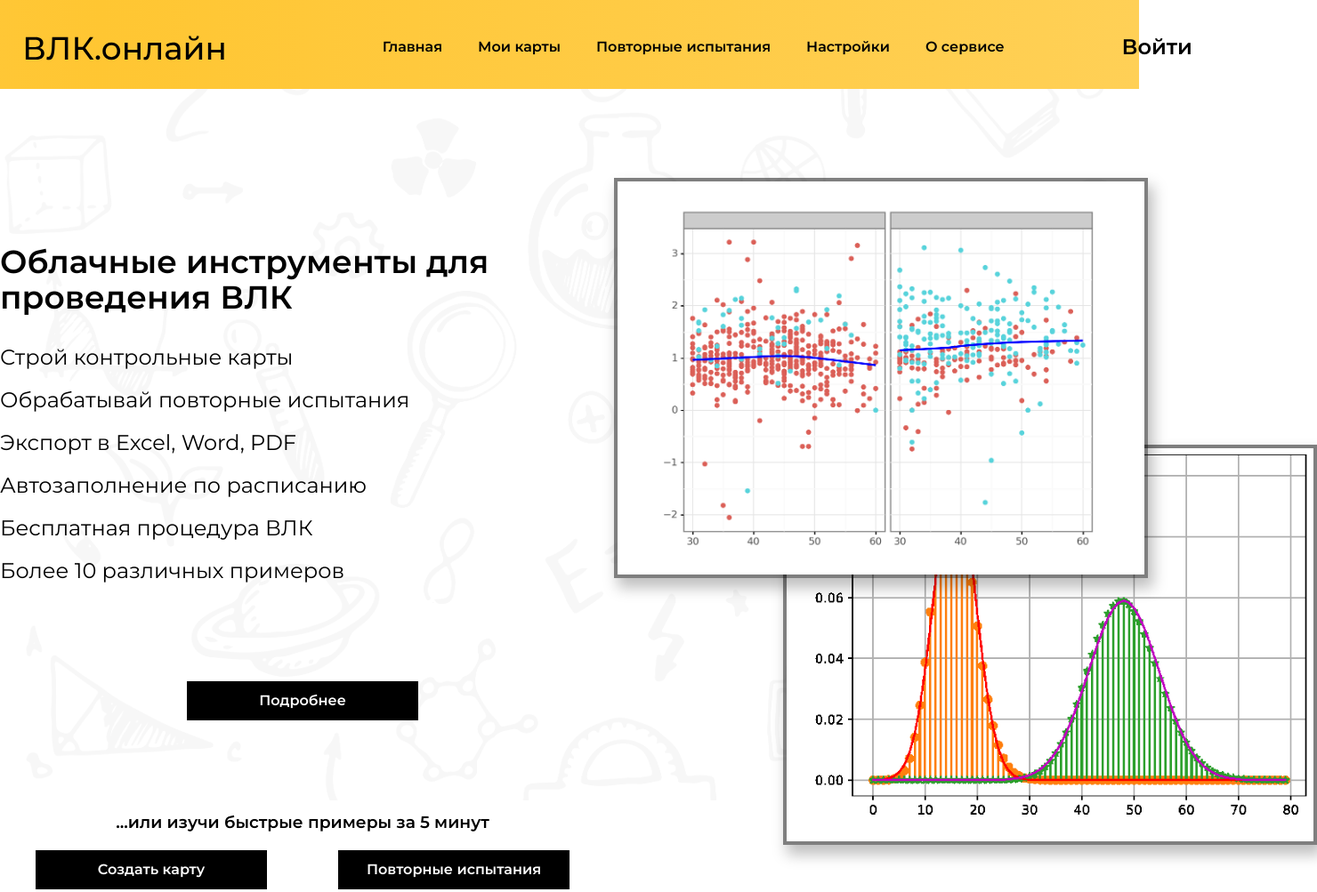
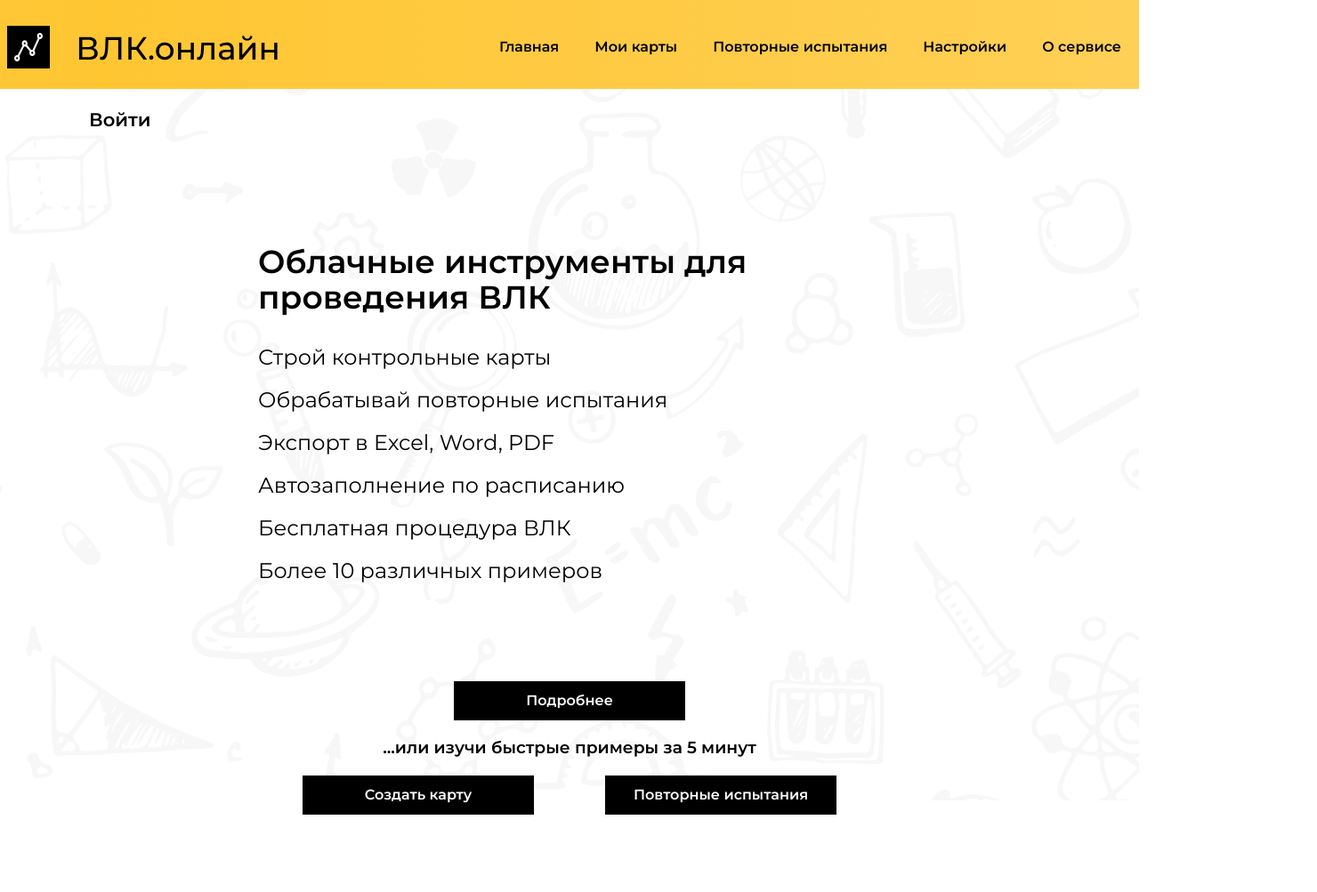
Before and after one commit to akaslivau/vlkLayout, a website built with Parcel: page index.html in a window 1280 px wide. Shown: the top 1003 px of the page at 89% size, 1480 px wide, since content can reach past the window. Built offline with nearby package versions, Linux system fonts and the light colour scheme.

Commit message:
header corr'

```diff
--- a/css/main.css
+++ b/css/main.css
@@ -80,6 +80,7 @@
   width: 100%;
   height: 100px;
   display: flex;
+  flex-wrap: wrap;
   flex-direction: column;
   justify-content: space-around;
   align-items: center;
@@ -88,10 +89,14 @@
   background: radial-gradient(174% 38467.2% at 8.88% -25%, var(--main-color) 0%, var(--main-color-two) 100%);
 }
 
+.main-header>.right {
+  background: radial-gradient(174% 38467.2% at 8.88% -25%, var(--main-color) 0%, var(--main-color-two) 100%);
+  flex: 1;
+}
+
 .main-header .container{
-  width: 1400px;
-
   display: flex;
+  flex-wrap: wrap;
   flex-direction: row;
   justify-content: space-between;
   align-items: center;
@@ -123,6 +128,8 @@
 
   display: flex;
   justify-content: space-between;
+  flex-wrap: wrap;
+  margin-left: 100px;
 }
 
 .main-nav-item {
@@ -141,6 +148,13 @@
   background: var(--main-color-two);
 }
 
+.login{
+  margin-left: 100px;
+  font: inherit;
+  font-size: 14px;
+  font-weight: 300;
+}
+
 /*  main */
 
 .main{
@@ -148,6 +162,7 @@
   flex-direction: row;
   justify-content: center;
   align-items: stretch;
+  flex-wrap: wrap;
   flex-grow: 1;
   z-index: 1;
 }
```
Also changed, not shown: index.html (+0 -1 lines).
